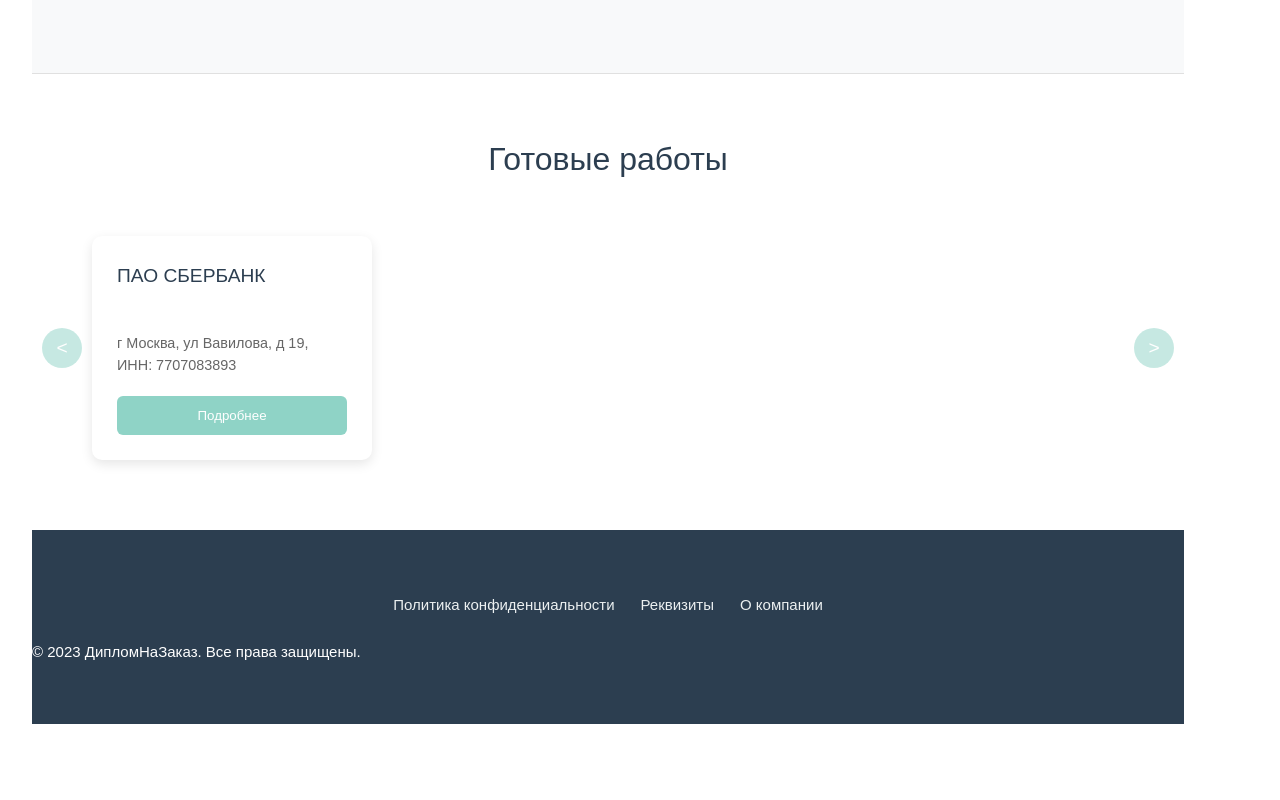
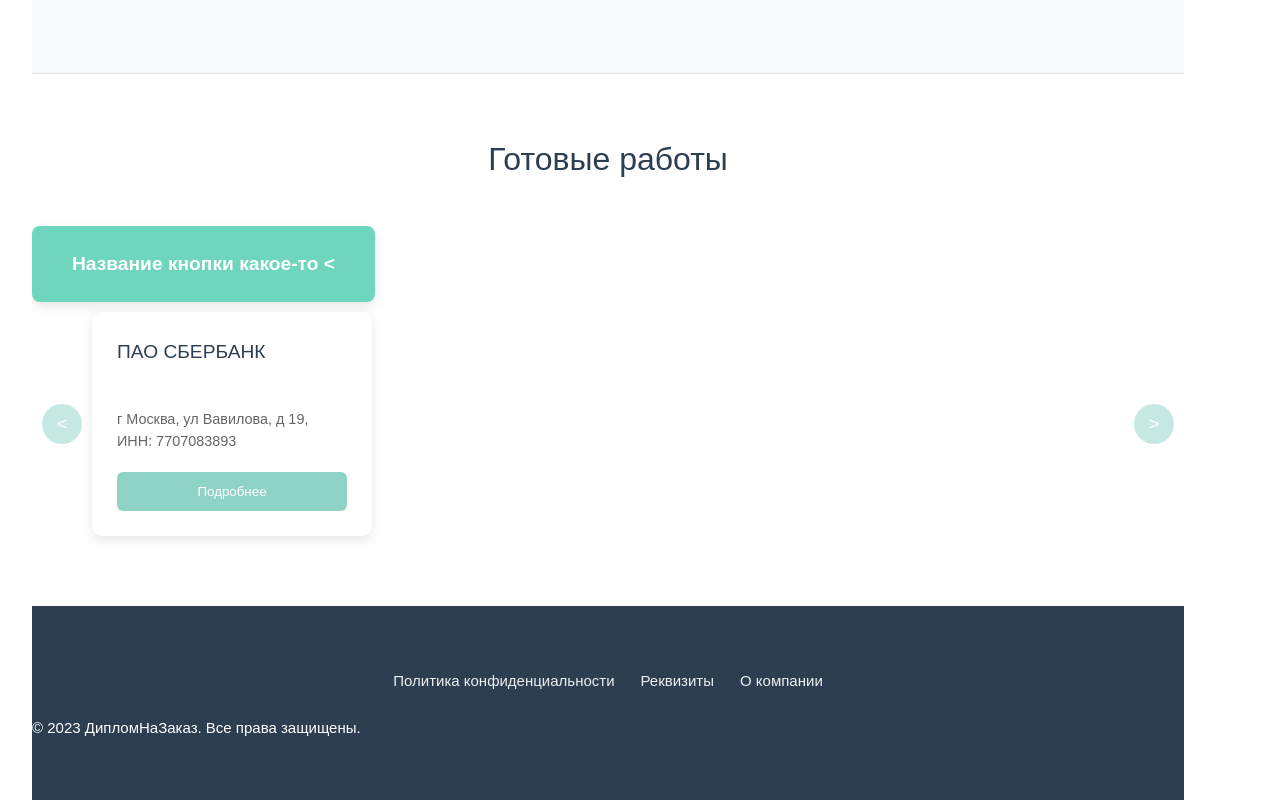
Before and after one commit to rvktzv/vue-app-diplm, a Vue app: page / in a window 1280 px wide. Shown: the part 1142-1942 px from the top of the page. Before the commit the page ends 1866 px from the top, so only its background shows below. Built offline with nearby package versions, Linux system fonts and the light colour scheme; no server answers.

Commit message:
list page start

```diff
--- a/src/components/CarouselComponent.vue
+++ b/src/components/CarouselComponent.vue
@@ -1,6 +1,15 @@
 <template>
   <div :class="$style.carouselWrapper">
     <h2 :class="$style.sectionTitle">Готовые работы</h2>
+    <div>
+      <button
+        :class="$style.actionButton"
+        @click="showFilters()"
+
+      >Название кнопки какое-то
+        &lt;
+      </button>
+    </div>
     <div :class="$style.carouselContainer">
       <button
         :class="[$style.navButton, $style.prev]"
@@ -111,6 +120,11 @@
   router.push(`/diplomas/${slug}`)
 }
 
+const showFilters = () => {
+ // const slug = `${item.inn}-${transliterate(item.title)}`
+  router.push(`/diplomas/`)
+}
+
 const updateVisibleItems = () => {
   const width = window.innerWidth
   if (width < 576) visibleItems.value = 1
@@ -157,6 +171,25 @@
   max-width: 1600px;
   margin: 0 auto;
   padding: 0 60px;
+}
+
+.actionButton {
+  flex: 0 0 auto;
+  padding: 27px 40px;
+  background-color: #6fd6be;
+  color: white;
+  border: none;
+  border-radius: 8px;
+  font-size: 1.2rem;
+  font-weight: 600;
+  cursor: pointer;
+  transition: background-color 0.3s;
+  box-shadow: 0 4px 12px rgba(0, 0, 0, 0.1);
+  min-width: 220px;
+
+  &:hover {
+    background-color: #37ebc1;
+  }
 }
 
 .loader {
--- a/src/utils/transliterate.ts
+++ b/src/utils/transliterate.ts
@@ -5,5 +5,10 @@
   return str.split('').map(char => {
     const index = ru.indexOf(char)
     return index >= 0 ? en[index] : char
-  }).join('').replace(/[^a-zA-Z0-9]/g, '-').replace(/-+/g, '-').toLowerCase()
+  })
+  .join('')
+  .replace(/[^a-zA-Z0-9]/g, '-')
+  .replace(/-+/g, '-')
+  .replace(/^-|-$/g, '')
+  .toLowerCase()
 }
--- a/src/views/DiplomaDetailView.vue
+++ b/src/views/DiplomaDetailView.vue
@@ -115,8 +115,8 @@
       }
 
       // Проверка URL
-      const expectedSlug = `${data.inn}-${transliterateForUrl(suggestion.value)}`
-     // const expectedSlug = `${data.inn}-${transliterate(response.data.suggestions[0].value)}`
+     // const expectedSlug = `${data.inn}-${transliterate(suggestion.value)}`
+      const expectedSlug = `${data.inn}-${transliterate(response.data.suggestions[0].value)}`
       if (route.params.id !== expectedSlug) {
         router.replace(`/diplomas/${expectedSlug}`)
       }
--- a/src/views/DiplomaListView.vue
+++ b/src/views/DiplomaListView.vue
@@ -1,10 +1,30 @@
 <template>
-  <div>
+ <div :class="$style.pageContainer">
+  <nav :class="$style.breadcrumbs">
+      <router-link to="/">Главная страница</router-link>
+      <span> > </span>
+      <router-link to="/diplomas">Дипломы</router-link>
+      <span> > </span>
+    </nav>
     <h1>Список готовых работ</h1>
     <!-- TODO: Реализовать после настройки API -->
   </div>
+  <!-- Футер -->
+  <AppFooter />
 </template>
 
 <script setup lang="ts">
+import AppFooter from '@/components/AppFooter.vue'
 // Логика страницы будет добавлена позже
 </script>
+
+<style module lang="scss">
+.pageContainer {
+  max-width: 1200px;
+  margin: 0 auto;
+  padding: 40px 20px;
+  min-height: 100vh;
+  display: flex;
+  flex-direction: column;
+}
+</style>
```
